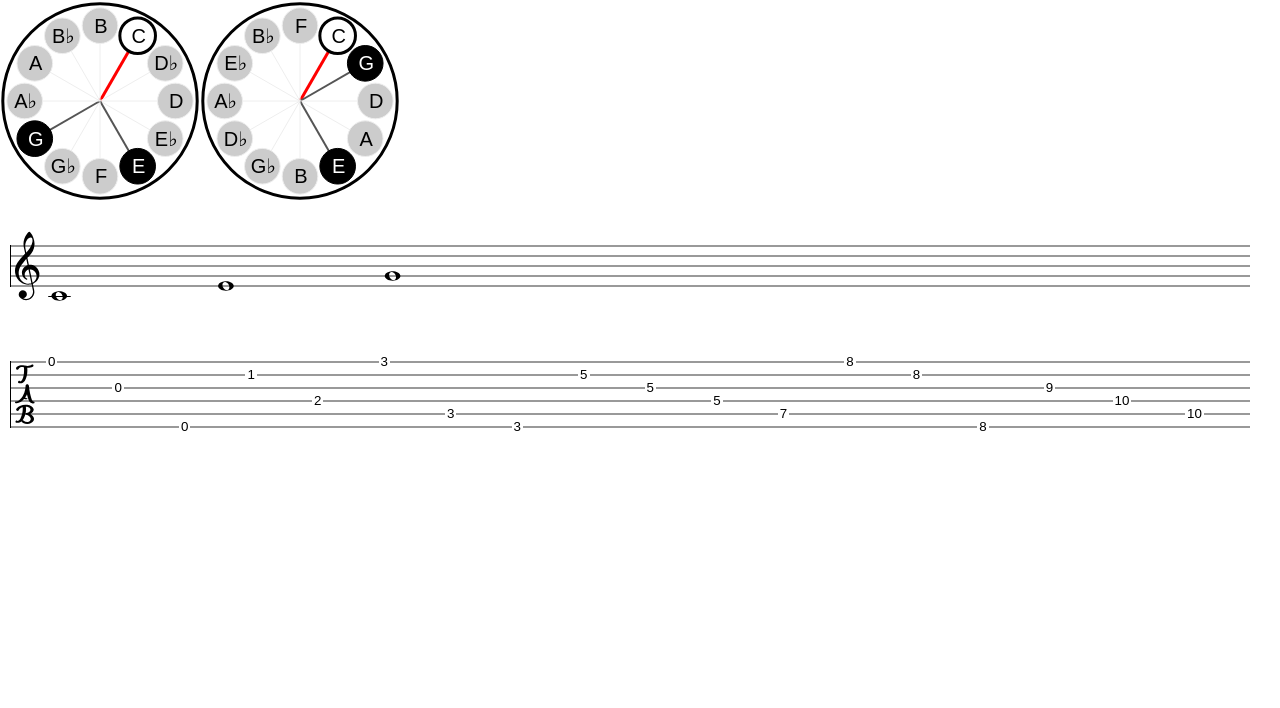
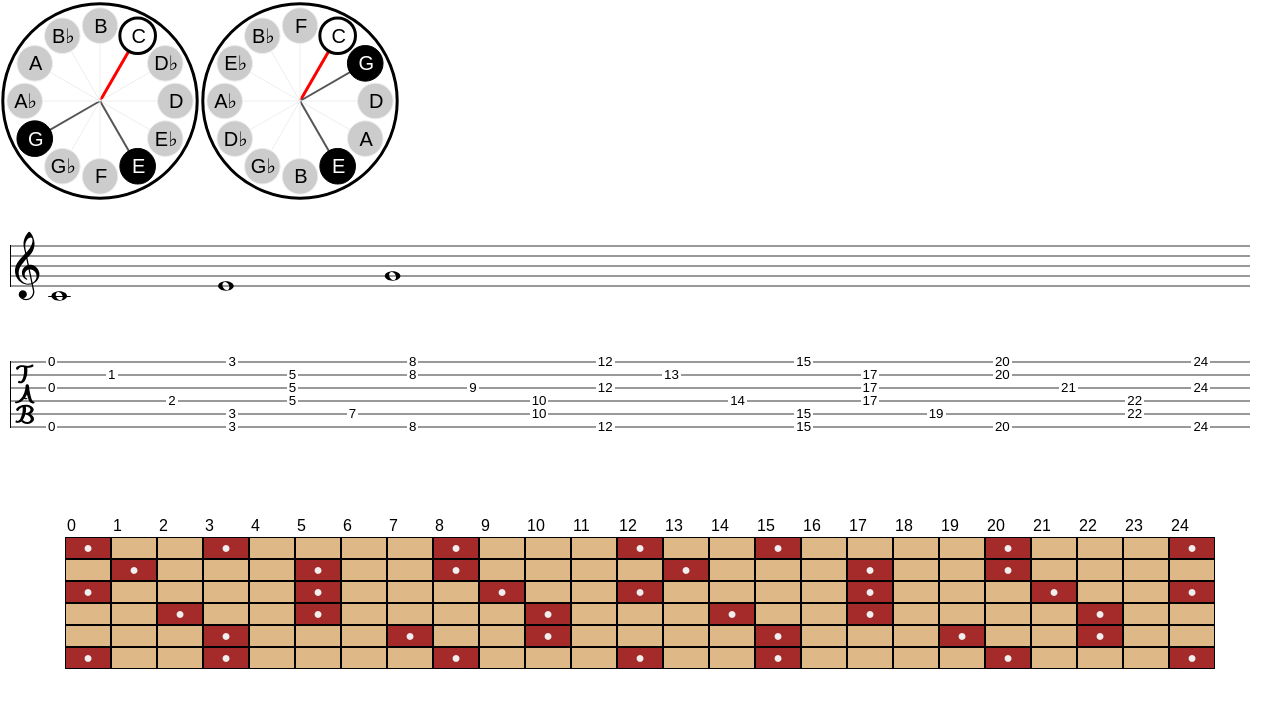
Before and after one commit to CorbinDallas/ChordLord, a plain HTML site: page index.html in a window 1280 px wide. Shown: the part 78-786 px from the top of the page. Drawn offline with Linux system fonts and the light colour scheme.

Commit message:
tab alignment, added fretboard prototype

```diff
--- a/css/main.css
+++ b/css/main.css
@@ -29,3 +29,24 @@ button {
 .pitchCircle, .fifthCircle {
 	display: inline-block;
 }
+.fretBoard {
+
+}
+.fretboard table {
+	width: 90%;
+	margin: auto;
+}
+.fretboard-note {
+	width: 40px;
+	height: 5px;
+	outline: solid 1px black;
+	text-align: center;
+	background-color: burlywood;
+}
+.fretboard-note-selected {
+	background-color: brown;
+	color: #EFEFEF;
+}
+.fretboard-note-selected:before {
+	content: '\0025CF ';
+}
--- a/js/12tone.js
+++ b/js/12tone.js
@@ -3,16 +3,16 @@ var noteNames = ['C', 'Db', 'D', 'Eb', 'E', 'F', 'Gb', 'G', 'Ab', 'A', 'Bb', 'B'
 var cirlceOfFifths = [0, 7, 2, 9, 4, 11, 6, 1, 8, 3, 10, 5];
 var intervals = {
     "Minor 2": 1,
-    "Major 7": 11,
     "Major 2": 2,
+    "Minor 3": 3,
+    "Major 3": 4,
+    "Perfect 4": 5,
+    "Augmented 4 / Diminished 5": 6,
+    "Perfect 5": 7,
+    "Minor 6": 8,
+    "Major 6": 9,
     "Minor 7": 10,
-    "Minor 3": 3,
-    "Major 6": 9,
-    "Major 3": 4,
-    "Minor 6": 8,
-    "Perfect 4": 5,
-    "Perfect 5": 7,
-    "Augmented 4 / Diminished 5": 6
+    "Major 7": 11
 };
 var cycles = [
     {
--- a/js/main.js
+++ b/js/main.js
@@ -29,7 +29,7 @@
             return noteNames[pitchClass];
         });
         var toggledIntervals = {};
-        var maxFret = 12;
+        var maxFret = 25;
         var cirlceOfFifthsCoords = null;
         var chromaticCoords = null;
         var menu = ce('div');
@@ -140,6 +140,7 @@
                 pitchCircle = ce('div');
                 fifthCircle = ce('div');
                 piano = ce('div');
+                fretBoard = ce('div');
             content.innerHTML = '';
             pitchCircle.className = 'pitchCircle';
             fifthCircle.className = 'fifthCircle';
@@ -148,6 +149,7 @@
             content.appendChild(pitchCircle);
             content.appendChild(fifthCircle);
             content.appendChild(piano);
+
             selectedPitchClass = pitchClass;
             c = getChordNames().map(function (c){
                 return c.name;
@@ -169,7 +171,8 @@
             drawIntervals();
             updateIntervalMatrix();
             updateXadMatrix();
-
+            content.appendChild(fretBoard);
+            drawFretboard(pitchClass, fretBoard);
             //aim.innerHTML = getAllVectorMatrices();
         }
         function getSelectedIntervalCount(){
@@ -623,7 +626,41 @@
             container.innerHTML = '';
             container.appendChild(i);
         }
-
+        function drawFretboard(pitchClass, parentNode) {
+            var container = ce('div'),
+                table = ce('table');
+            parentNode.className = 'fretboard';
+            var notes = [];
+            for(var y = -1; y < tunings.guitarStandard.length; y++){
+                var row = ce('tr');
+                table.appendChild(row);
+                for(var x = 0; x < maxFret; x++){
+                    var n = [];
+                    var td = ce('td');
+                    row.appendChild(td);
+                    if (y === -1) {
+                        td.innerHTML = x;
+                        continue;
+                    }
+                    var interval = (x + tunings.guitarStandard[y]) % 12;
+                    if(interval === pitchClass){
+                        n.push(interval);
+                    }
+                    // add selected intervals
+                    for(var z = 0; z < intervalKeys.length; z++){
+                        if(toggledIntervals[intervalKeys[z]]){
+                            n.push((pitchClass + intervals[intervalKeys[z]]) % 12);
+                        }
+                    }
+                    if(n.indexOf(interval) !== -1){
+                        td.className = 'fretboard-note fretboard-note-selected';
+                    }else{
+                        td.className = 'fretboard-note';
+                    }
+                }
+            }
+            parentNode.appendChild(table);
+        }
         function drawPitchClassTab(pitchClass){
             // Get the rendering context
             var w = document.documentElement.clientWidth - 30;
@@ -643,12 +680,8 @@
 
             // Create some notes
             var notes = [];
-            function createNote(fret, y){
-                notes.push(new Vex.Flow.TabNote({
-                    positions: [{str: y+1, fret: fret}],
-                    duration: "64"}));
-            }
             for(var x = 0; x < maxFret; x++){
+                var positions = [];
                 for(var y = 0; y < tunings.guitarStandard.length; y++){
                     var n = [];
                     var interval = (x + tunings.guitarStandard[y]) % 12;
@@ -662,9 +695,13 @@
                         }
                     }
                     if(n.indexOf(interval) !== -1){
-                        // create note
-                        createNote(x, y);
+                        positions.push({str: y+1, fret: x});
                     }
+                }
+                if (positions.length > 0) {
+                    notes.push(new Vex.Flow.TabNote({
+                        positions: positions,
+                        duration: "q"}));
                 }
             }
             Vex.Flow.Formatter.FormatAndDraw(ctx, tabstave, notes);
```
